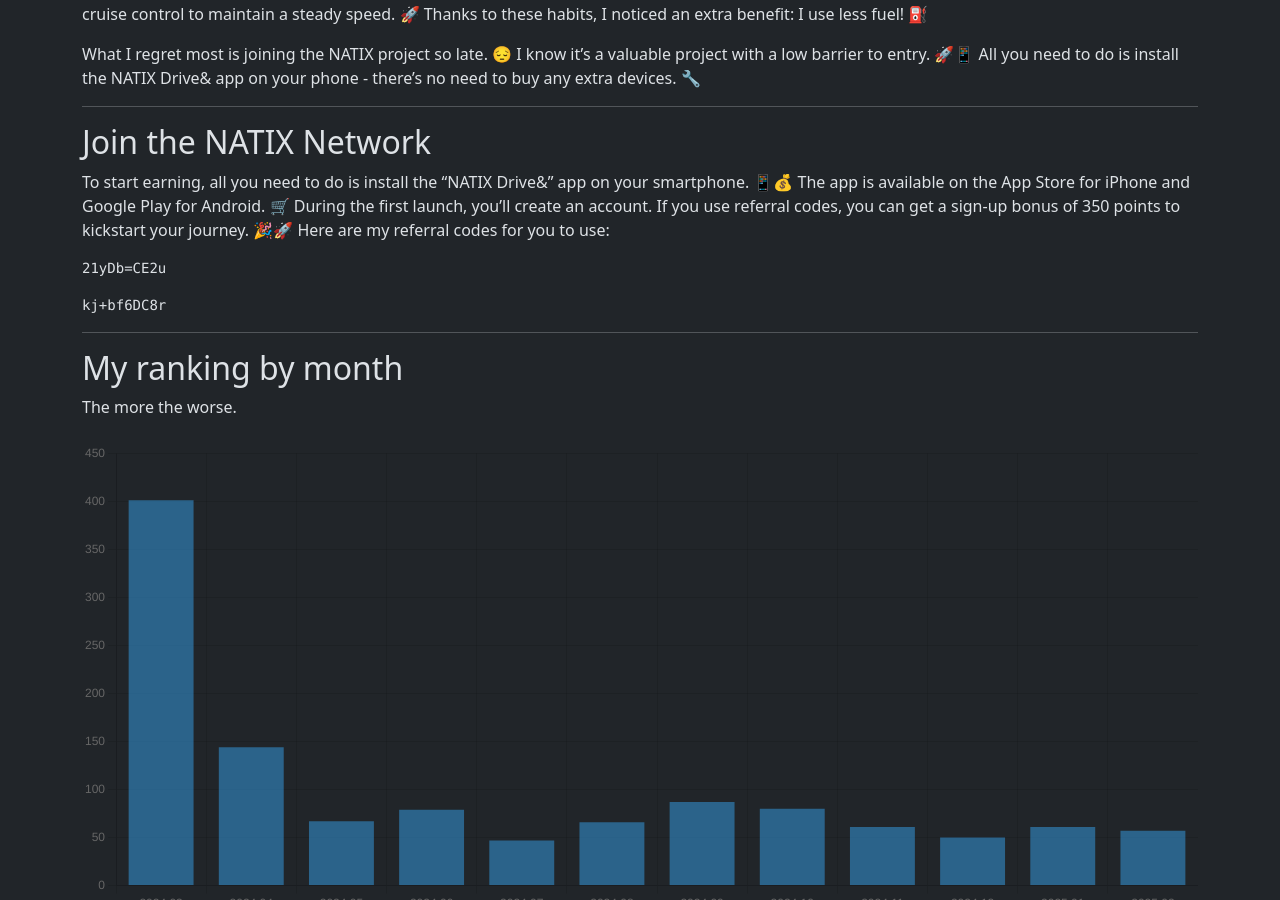
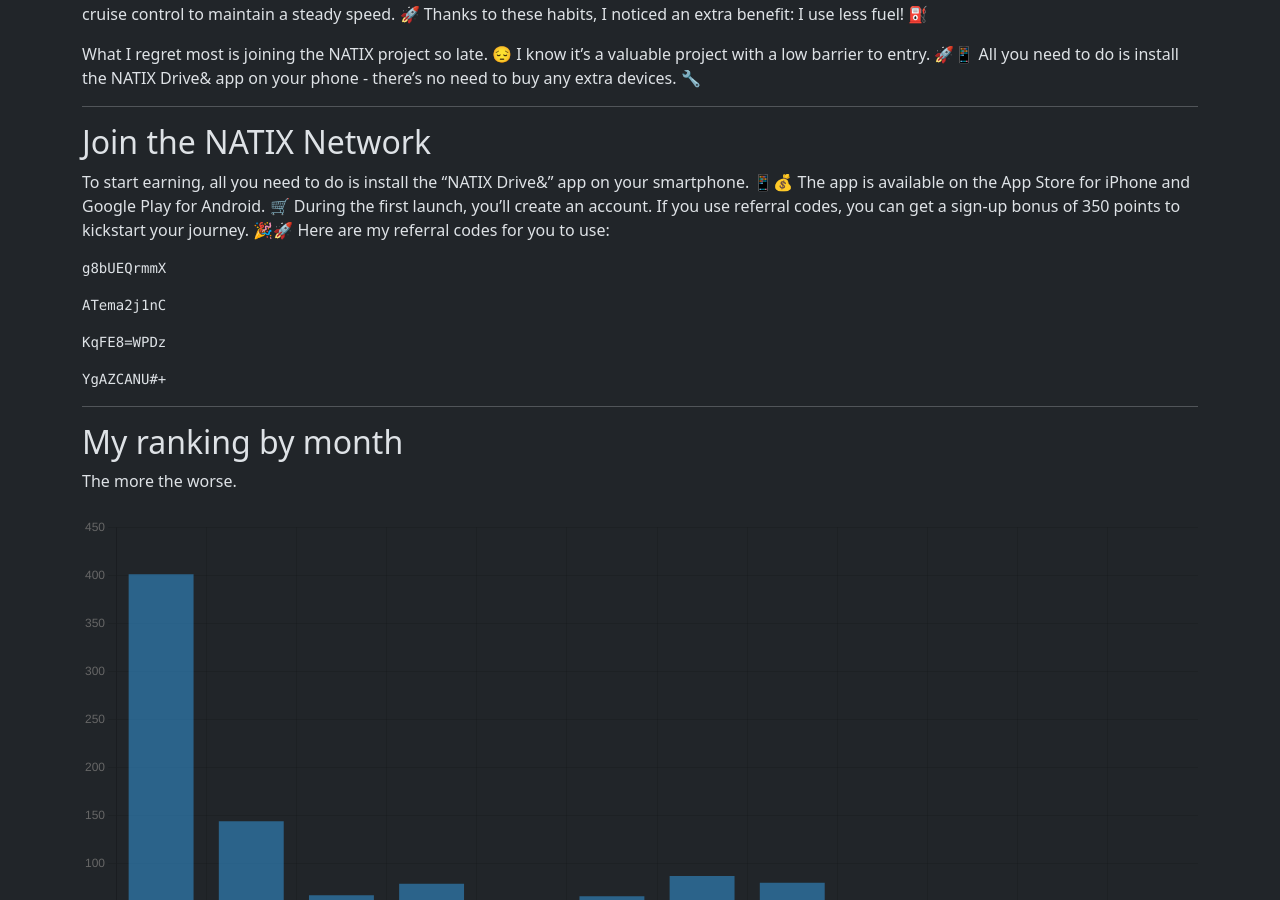
Before and after one commit to torrocus/natix, a Jekyll site: the page built from index.md, in a window 1280 px wide and 900 px high, scrolled down 2352 px. Built offline with Jekyll 4.4.1, drawn with Linux system fonts in a browser that asks for light colours; comment, search, counter and statistics services are not loaded.

Commit message:
Refresh referrer codes

````diff
--- a/index.md
+++ b/index.md
@@ -137,11 +137,19 @@ If you use referral codes, you can get a sign-up bonus of 350 points to kickstar
 Here are my referral codes for you to use:
 <!-- NATIX-REFERRAL-CODES-LIST:START -->
 ```
-21yDb=CE2u
+g8bUEQrmmX
 ```
 
 ```
-kj+bf6DC8r
+ATema2j1nC
+```
+
+```
+KqFE8=WPDz
+```
+
+```
+YgAZCANU#+
 ```
 <!-- NATIX-REFERRAL-CODES-LIST:END -->
 <!--
````
